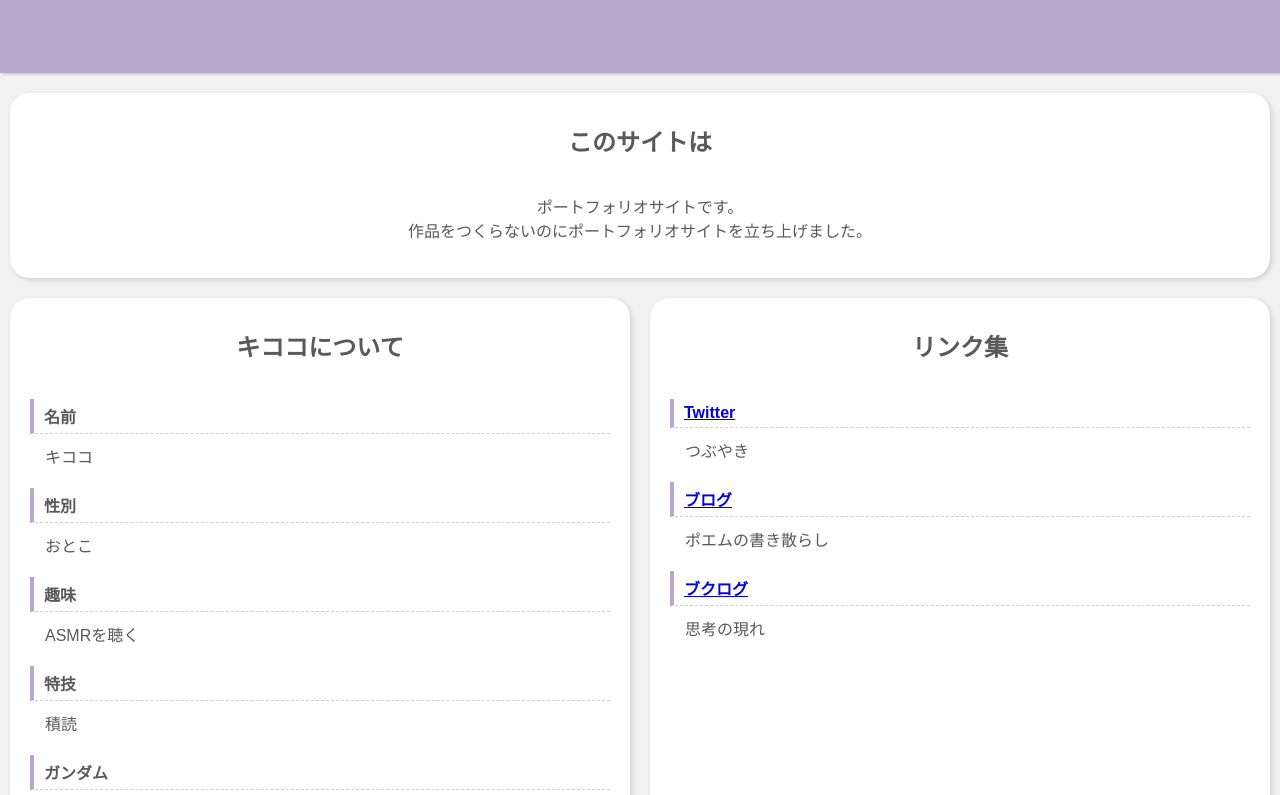
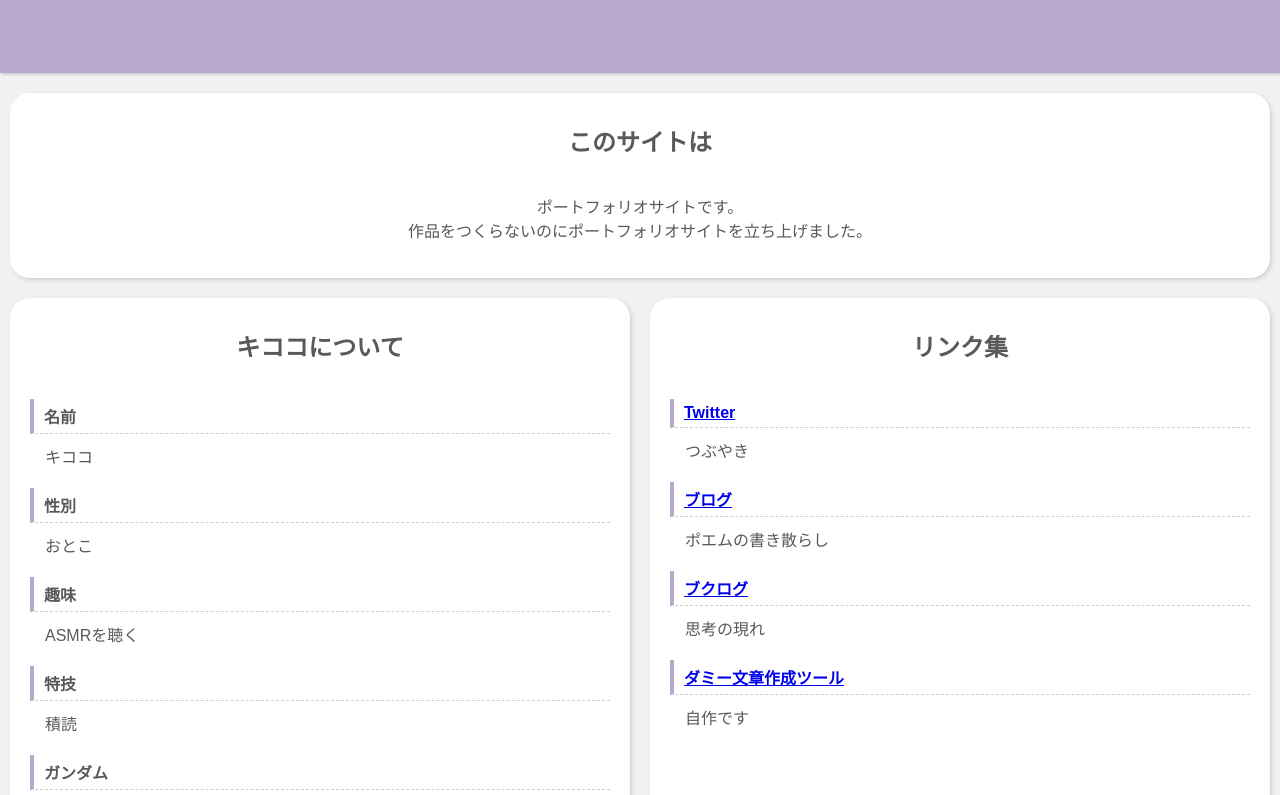
Before and after one commit to itsumoonazicode/minutes, a plain HTML site: page index.html in a window 1280 px wide. Shown: the part 157-952 px from the top of the page. Drawn offline with Linux system fonts and the light colour scheme.

Commit message:
リンク集にダミー文章作成ツールを追加

```diff
--- a/index.html
+++ b/index.html
@@ -52,6 +52,8 @@
                         <dd>ポエムの書き散らし</dd>
                         <dt><a href="https://booklog.jp/users/itsumoonazicode" target="_blank">ブクログ</a></dt>
                         <dd>思考の現れ</dd>
+                        <dt><a href="https://itsumoonazicode.github.io/n/index.html" target="_blank">ダミー文章作成ツール</a></dt>
+                        <dd>自作です</dd>
                     </dl>
                 </div>
                 <div id="iCan" class="box">
```
